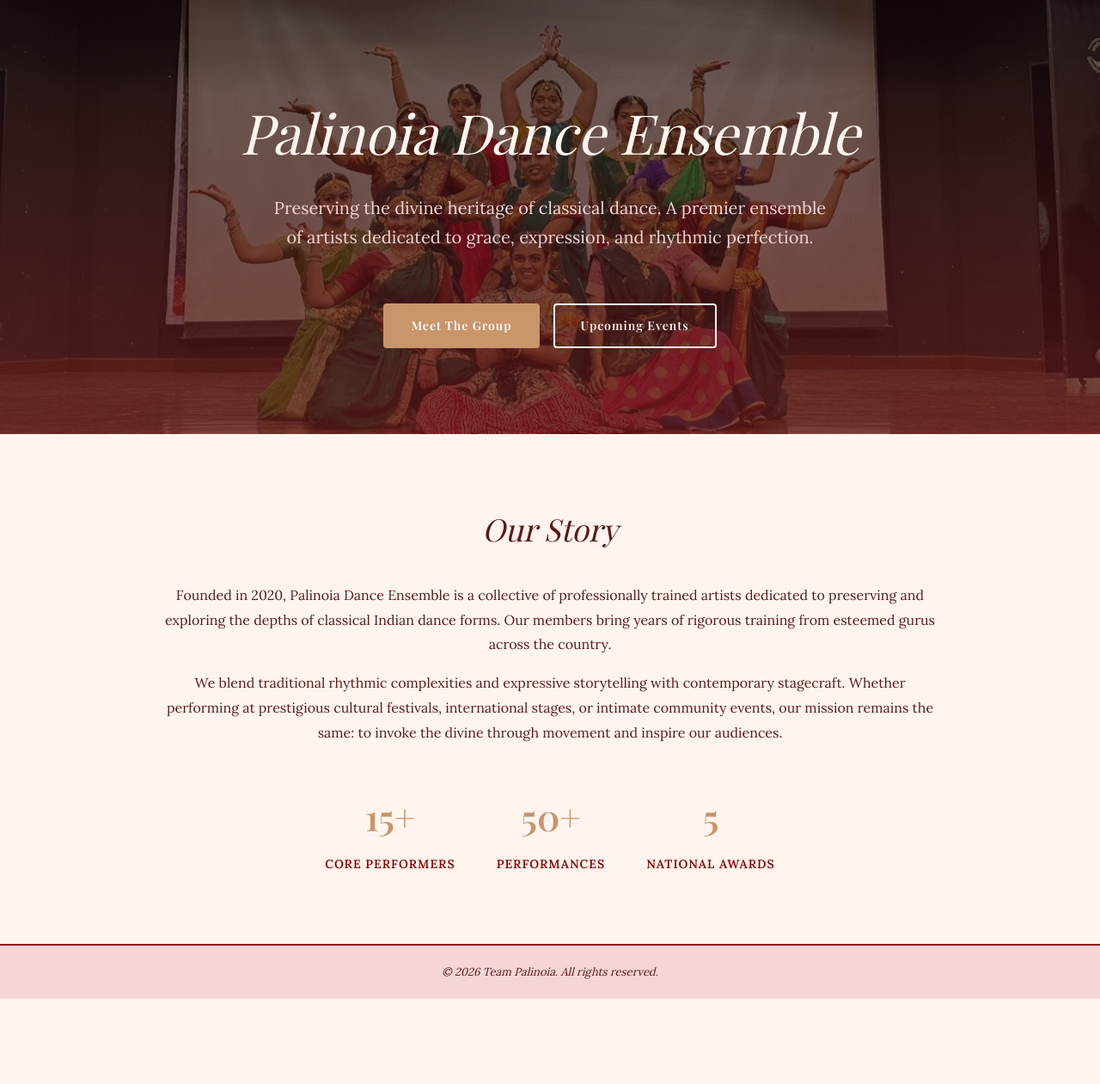
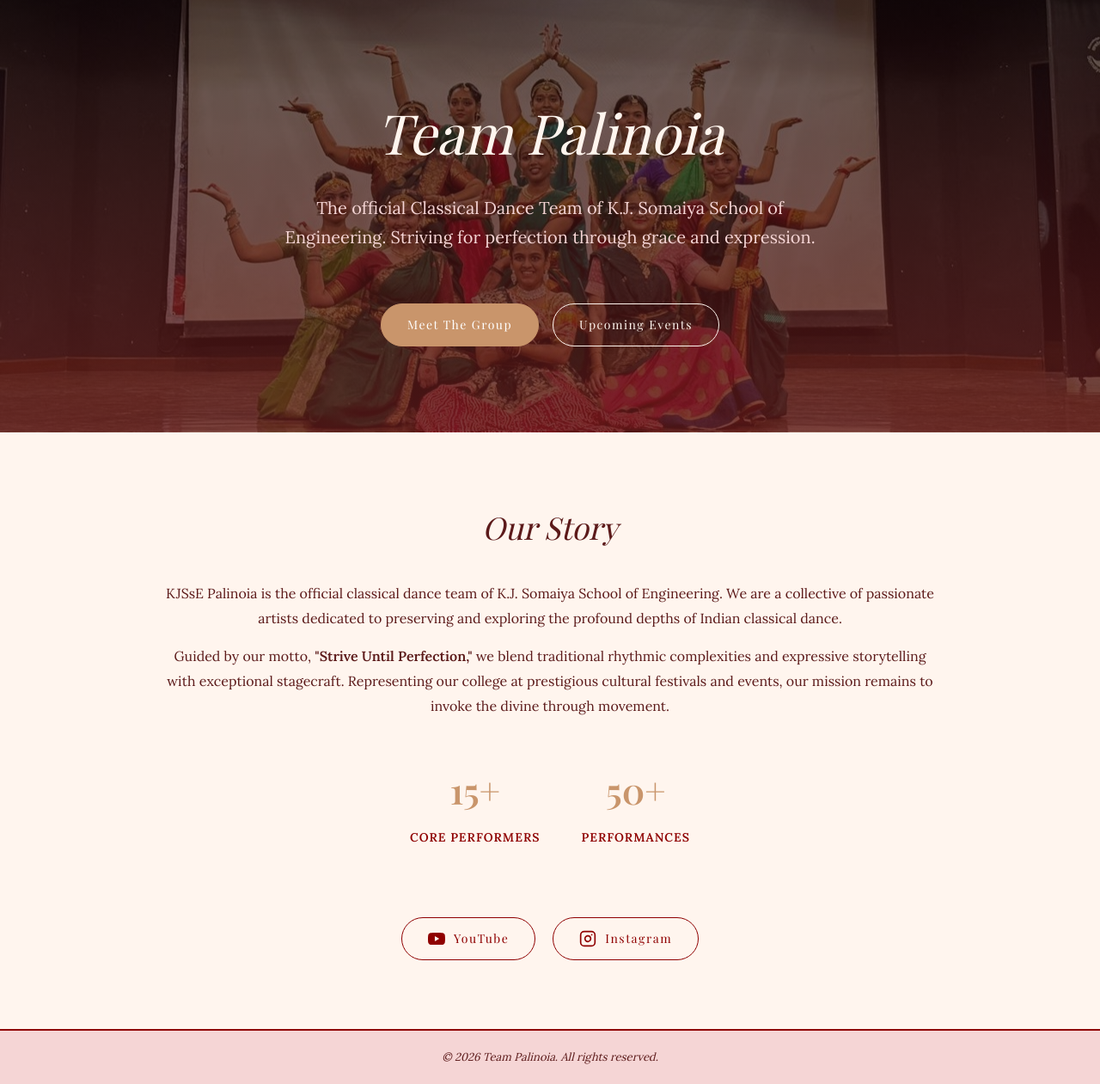
Before and after one commit to Vinayak314/WPL_mini_project, a PHP site: page / in a window 1280 px wide. Shown: the part 90-1351 px from the top of the page at 86% size. Before the commit the page ends 1252 px from the top, so only its background shows below. Run offline with PHP 8.4, Linux system fonts and the light colour scheme; some web fonts are replaced.

Commit message:
update: index.html content

```diff
--- a/index.html
+++ b/index.html
@@ -21,8 +21,9 @@
     <main>
         <section class="hero">
             <div class="hero-text">
-                <h1>Palinoia Dance Ensemble</h1>
-                <p>Preserving the divine heritage of classical dance. A premier ensemble of artists dedicated to grace, expression, and rhythmic perfection.</p>
+                <h1>Team Palinoia</h1>
+                <p>The official Classical Dance Team of K.J. Somaiya School of Engineering. Striving for perfection
+                    through grace and expression.</p>
                 <div class="hero-buttons">
                     <a href="team.html" class="btn btn-primary">Meet The Group</a>
                     <a href="events.html" class="btn hero-btn-outline">Upcoming Events</a>
@@ -34,8 +35,13 @@
             <div class="about-content">
                 <h2>Our Story</h2>
                 <div class="about-text">
-                    <p>Founded in 2020, Palinoia Dance Ensemble is a collective of professionally trained artists dedicated to preserving and exploring the depths of classical Indian dance forms. Our members bring years of rigorous training from esteemed gurus across the country.</p>
-                    <p>We blend traditional rhythmic complexities and expressive storytelling with contemporary stagecraft. Whether performing at prestigious cultural festivals, international stages, or intimate community events, our mission remains the same: to invoke the divine through movement and inspire our audiences.</p>
+                    <p>KJSsE Palinoia is the official classical dance team of K.J. Somaiya School of Engineering. We
+                        are a collective of passionate artists dedicated to preserving and exploring the profound depths
+                        of Indian classical dance.</p>
+                    <p>Guided by our motto, <strong>"Strive Until Perfection,"</strong> we blend traditional rhythmic
+                        complexities and expressive storytelling with exceptional stagecraft. Representing our college
+                        at prestigious cultural festivals and events, our mission remains to invoke the divine through
+                        movement.</p>
                 </div>
                 <div class="about-stats">
                     <div class="stat-item">
@@ -46,11 +52,28 @@
                         <h3>50+</h3>
                         <p>Performances</p>
                     </div>
-                    <div class="stat-item">
-                        <h3>5</h3>
-                        <p>National Awards</p>
-                    </div>
                 </div>
+            </div>
+        </section>
+
+        <section class="social-section">
+            <div class="social-links">
+                <a href="https://www.youtube.com/@teampalinoia8773" class="btn btn-icon">
+                    <svg viewBox="0 0 24 24" fill="currentColor">
+                        <path
+                            d="M23.498 6.186a3.016 3.016 0 0 0-2.122-2.136C19.505 3.545 12 3.545 12 3.545s-7.505 0-9.377.505A3.017 3.017 0 0 0 .502 6.186C0 8.07 0 12 0 12s0 3.93.502 5.814a3.016 3.016 0 0 0 2.122 2.136c1.871.505 9.376.505 9.376.505s7.505 0 9.377-.505a3.015 3.015 0 0 0 2.122-2.136C24 15.93 24 12 24 12s0-3.93-.502-5.814zM9.545 15.568V8.432L15.818 12l-6.273 3.568z" />
+                    </svg>
+                    YouTube
+                </a>
+                <a href="https://www.instagram.com/kjsce_palinoia" class="btn btn-icon">
+                    <svg viewBox="0 0 24 24" fill="none" stroke="currentColor" stroke-width="2" stroke-linecap="round"
+                        stroke-linejoin="round">
+                        <rect x="2" y="2" width="20" height="20" rx="5" ry="5"></rect>
+                        <path d="M16 11.37A4 4 0 1 1 12.63 8 4 4 0 0 1 16 11.37z"></path>
+                        <line x1="17.5" y1="6.5" x2="17.51" y2="6.5"></line>
+                    </svg>
+                    Instagram
+                </a>
             </div>
         </section>
     </main>
--- a/style.css
+++ b/style.css
@@ -132,16 +132,16 @@ a {
 .btn {
     display: inline-block;
     padding: 12px 30px;
-    border: 2px solid var(--rose);
-    border-radius: 4px;
+    border: 1px solid var(--rose);
+    border-radius: 30px; /* pill shape for a more modern, minimal look, or just 6px? Let's try 30px */
     font-family: var(--heading);
     font-size: 14px;
-    font-weight: 600;
+    font-weight: 500; /* slightly thinner text to match thin border */
     cursor: pointer;
-    transition: all 0.3s;
+    transition: all 0.3s ease;
     background: transparent;
     color: var(--rose);
-    letter-spacing: 1px;
+    letter-spacing: 1.5px;
 }
 
 .btn:hover {
@@ -168,6 +168,29 @@ a {
 .hero-btn-outline:hover {
     background: var(--cream);
     color: var(--burgundy);
+}
+
+/* ===== Social & Buttons ===== */
+.btn-icon {
+    display: inline-flex;
+    align-items: center;
+    gap: 10px;
+}
+
+.btn-icon svg {
+    width: 20px;
+    height: 20px;
+}
+
+.social-section {
+    padding: 0 40px 80px;
+    text-align: center;
+}
+
+.social-links {
+    display: flex;
+    justify-content: center;
+    gap: 20px;
 }
 
 /* ===== About Section ===== */
```
